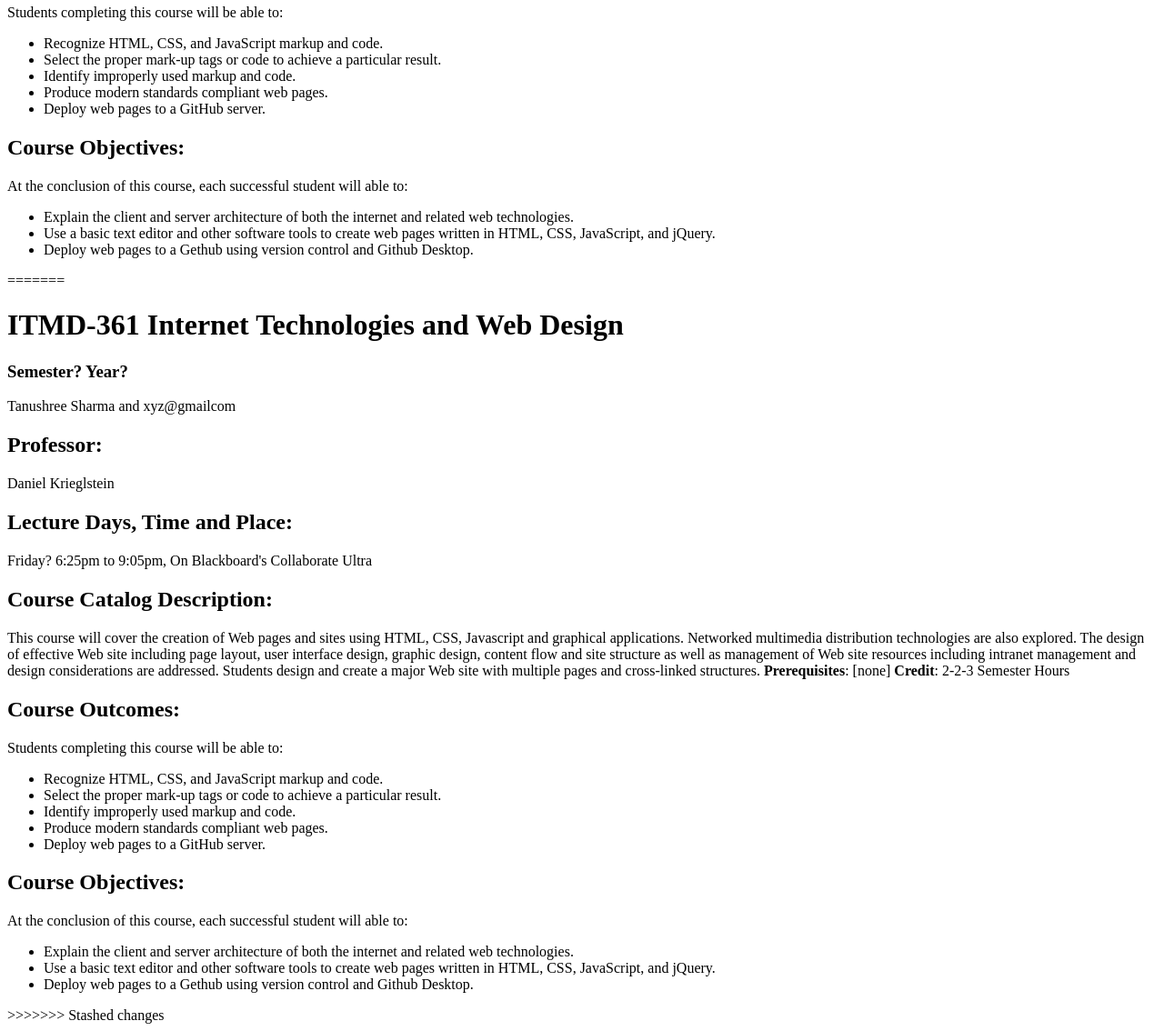
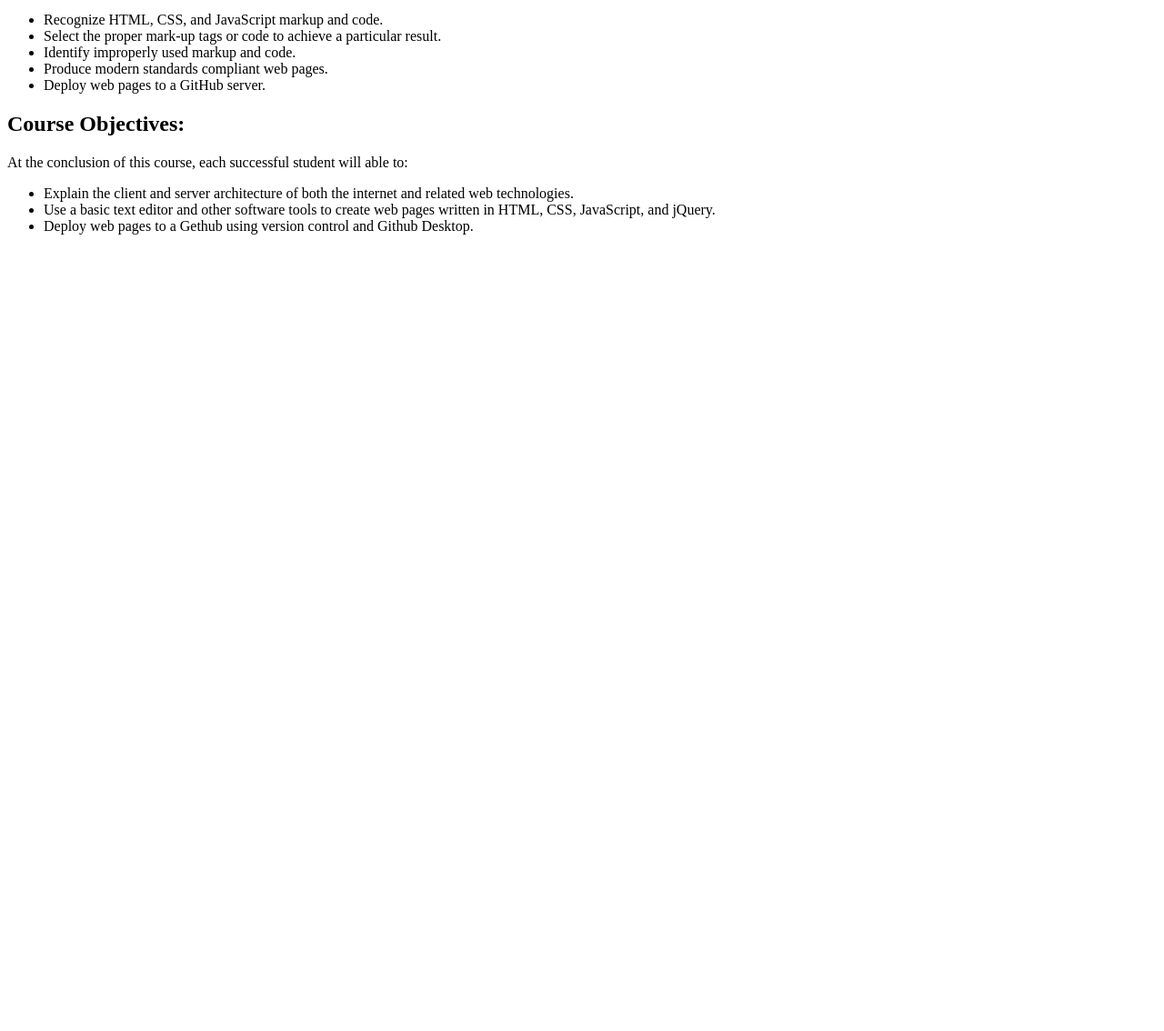
Before and after one commit to tanushree-11/-webdev_lab1, a plain HTML site: page index.html in a window 1280 px wide. Shown: the part 517-1651 px from the top of the page at 91% size. After the commit the page ends 800 px from the top, so only its background shows below. Drawn offline with Linux system fonts and the light colour scheme.

Commit message:
Update index.html

```diff
--- a/index.html
+++ b/index.html
@@ -1,4 +1,3 @@
-<<<<<<< Updated upstream
 <!DOCTYPE html>
 <html lang="en">
 <head>
@@ -32,39 +31,4 @@
     <li>Deploy web pages to a Gethub using version control and Github Desktop.</li>
   </ul>
 </body>
-=======
-<!DOCTYPE html>
-<html lang="en">
-<head>
-  <meta charset="utf-8">
-  <title>ITMD-361 Internet Technologies and Web Design</title>
-</head>
-<body>
-  <h1>ITMD-361 Internet Technologies and Web Design</h1>
-  <h3>Semester? Year?</h3>
-  <p>Tanushree Sharma and xyz@gmailcom</p>
-  <h2>Professor:</h2>
-  <p>Daniel Krieglstein</p>
-  <h2>Lecture Days, Time and Place:</h2>
-  <p>Friday? 6:25pm to 9:05pm, On Blackboard's Collaborate Ultra</p>
-  <h2>Course Catalog Description:</h2>
-  <p>This course will cover the creation of Web pages and sites using HTML, CSS, Javascript and graphical applications. Networked multimedia distribution technologies are also explored. The design of effective Web site including page layout, user interface design, graphic design, content flow and site structure as well as management of Web site resources including intranet management and design considerations are addressed. Students design and create a major Web site with multiple pages and cross-linked structures. <strong>Prerequisites</strong>: [none] <strong>Credit</strong>: 2-2-3 Semester Hours</p>
-  <h2>Course Outcomes:</h2>
-  <p>Students completing this course will be able to:</p>
-  <ul>
-    <li>Recognize HTML, CSS, and JavaScript markup and code.</li>
-    <li>Select the proper mark-up tags or code to achieve a particular result.</li>
-    <li>Identify improperly used markup and code.</li>
-    <li>Produce modern standards compliant web pages.</li>
-    <li>Deploy web pages to a GitHub server.</li>
-  </ul>
-  <h2>Course Objectives:</h2>
-  <p>At the conclusion of this course, each successful student will able to:</p>
-  <ul>
-    <li>Explain the client and server architecture of both the internet and related web technologies.</li>
-    <li>Use a basic text editor and other software tools to create web pages written in HTML, CSS, JavaScript, and jQuery.</li>
-    <li>Deploy web pages to a Gethub using version control and Github Desktop.</li>
-  </ul>
-</body>
->>>>>>> Stashed changes
 </html>
```
